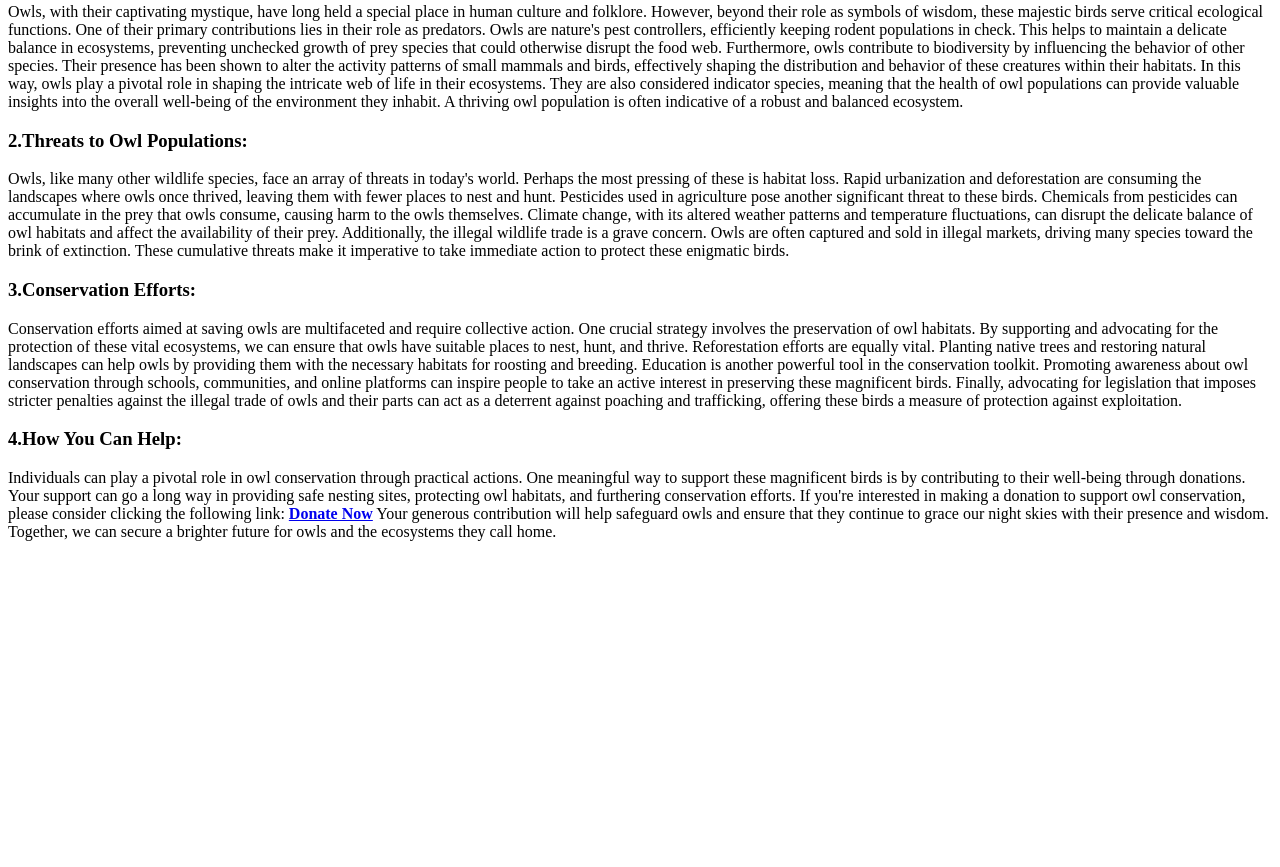
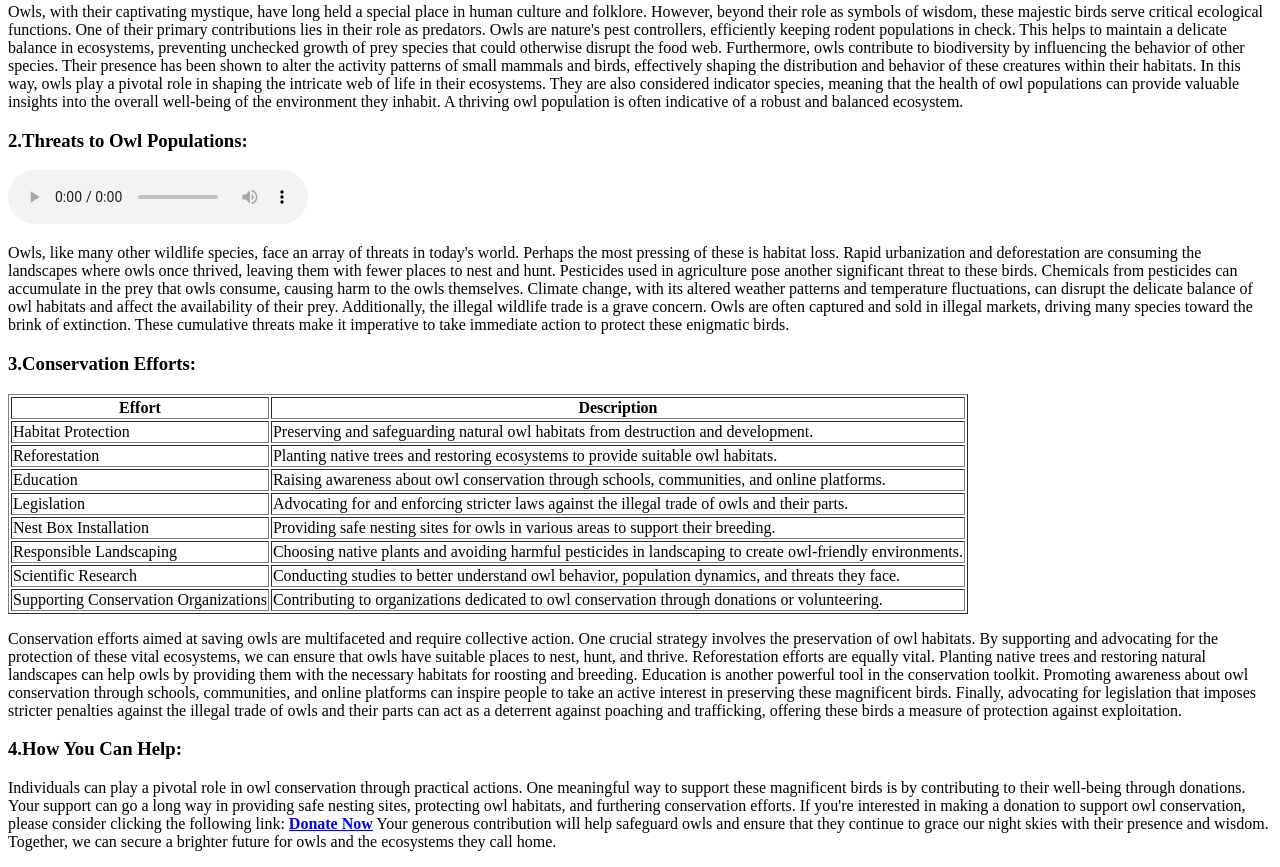
Before and after one commit to aryanatvcet/wc-exp, a plain HTML site: page wc-exp1/firstpage.html in a window 1280 px wide. Shown: the part 1239-2106 px from the top of the page. Before the commit the page ends 1796 px from the top, so only its background shows below. Drawn offline with Linux system fonts and the light colour scheme.

Commit message:
table and audio to the main page

```diff
--- a/wc-exp1/firstpage.html
+++ b/wc-exp1/firstpage.html
@@ -16,8 +16,50 @@
         <img src="eco-owl.jpg" alt="eco-owl" width="300" height="400">
         <p>Owls, with their captivating mystique, have long held a special place in human culture and folklore. However, beyond their role as symbols of wisdom, these majestic birds serve critical ecological functions. One of their primary contributions lies in their role as predators. Owls are nature's pest controllers, efficiently keeping rodent populations in check. This helps to maintain a delicate balance in ecosystems, preventing unchecked growth of prey species that could otherwise disrupt the food web. Furthermore, owls contribute to biodiversity by influencing the behavior of other species. Their presence has been shown to alter the activity patterns of small mammals and birds, effectively shaping the distribution and behavior of these creatures within their habitats. In this way, owls play a pivotal role in shaping the intricate web of life in their ecosystems. They are also considered indicator species, meaning that the health of owl populations can provide valuable insights into the overall well-being of the environment they inhabit. A thriving owl population is often indicative of a robust and balanced ecosystem.</p>
         <h3>2.Threats to Owl Populations:</h3>
+        <audio controls>
+            <source src="owl-hooting.mp3" type="audio/mpeg">
+            Your browser does not support the audio element.
+        </audio>
         <p>Owls, like many other wildlife species, face an array of threats in today's world. Perhaps the most pressing of these is habitat loss. Rapid urbanization and deforestation are consuming the landscapes where owls once thrived, leaving them with fewer places to nest and hunt. Pesticides used in agriculture pose another significant threat to these birds. Chemicals from pesticides can accumulate in the prey that owls consume, causing harm to the owls themselves. Climate change, with its altered weather patterns and temperature fluctuations, can disrupt the delicate balance of owl habitats and affect the availability of their prey. Additionally, the illegal wildlife trade is a grave concern. Owls are often captured and sold in illegal markets, driving many species toward the brink of extinction. These cumulative threats make it imperative to take immediate action to protect these enigmatic birds.</p>
         <h3>3.Conservation Efforts:</h3>
+        <table border="1">
+            <tr>
+                <th>Effort</th>
+                <th>Description</th>
+            </tr>
+            <tr>
+                <td>Habitat Protection</td>
+                <td>Preserving and safeguarding natural owl habitats from destruction and development.</td>
+            </tr>
+            <tr>
+                <td>Reforestation</td>
+                <td>Planting native trees and restoring ecosystems to provide suitable owl habitats.</td>
+            </tr>
+            <tr>
+                <td>Education</td>
+                <td>Raising awareness about owl conservation through schools, communities, and online platforms.</td>
+            </tr>
+            <tr>
+                <td>Legislation</td>
+                <td>Advocating for and enforcing stricter laws against the illegal trade of owls and their parts.</td>
+            </tr>
+            <tr>
+                <td>Nest Box Installation</td>
+                <td>Providing safe nesting sites for owls in various areas to support their breeding.</td>
+            </tr>
+            <tr>
+                <td>Responsible Landscaping</td>
+                <td>Choosing native plants and avoiding harmful pesticides in landscaping to create owl-friendly environments.</td>
+            </tr>
+            <tr>
+                <td>Scientific Research</td>
+                <td>Conducting studies to better understand owl behavior, population dynamics, and threats they face.</td>
+            </tr>
+            <tr>
+                <td>Supporting Conservation Organizations</td>
+                <td>Contributing to organizations dedicated to owl conservation through donations or volunteering.</td>
+            </tr>
+        </table>
         <p>
             Conservation efforts aimed at saving owls are multifaceted and require collective action. One crucial strategy involves the preservation of owl habitats. By supporting and advocating for the protection of these vital ecosystems, we can ensure that owls have suitable places to nest, hunt, and thrive. Reforestation efforts are equally vital. Planting native trees and restoring natural landscapes can help owls by providing them with the necessary habitats for roosting and breeding. Education is another powerful tool in the conservation toolkit. Promoting awareness about owl conservation through schools, communities, and online platforms can inspire people to take an active interest in preserving these magnificent birds. Finally, advocating for legislation that imposes stricter penalties against the illegal trade of owls and their parts can act as a deterrent against poaching and trafficking, offering these birds a measure of protection against exploitation.
         </p>
```
Also changed, not shown: 1 other file.
